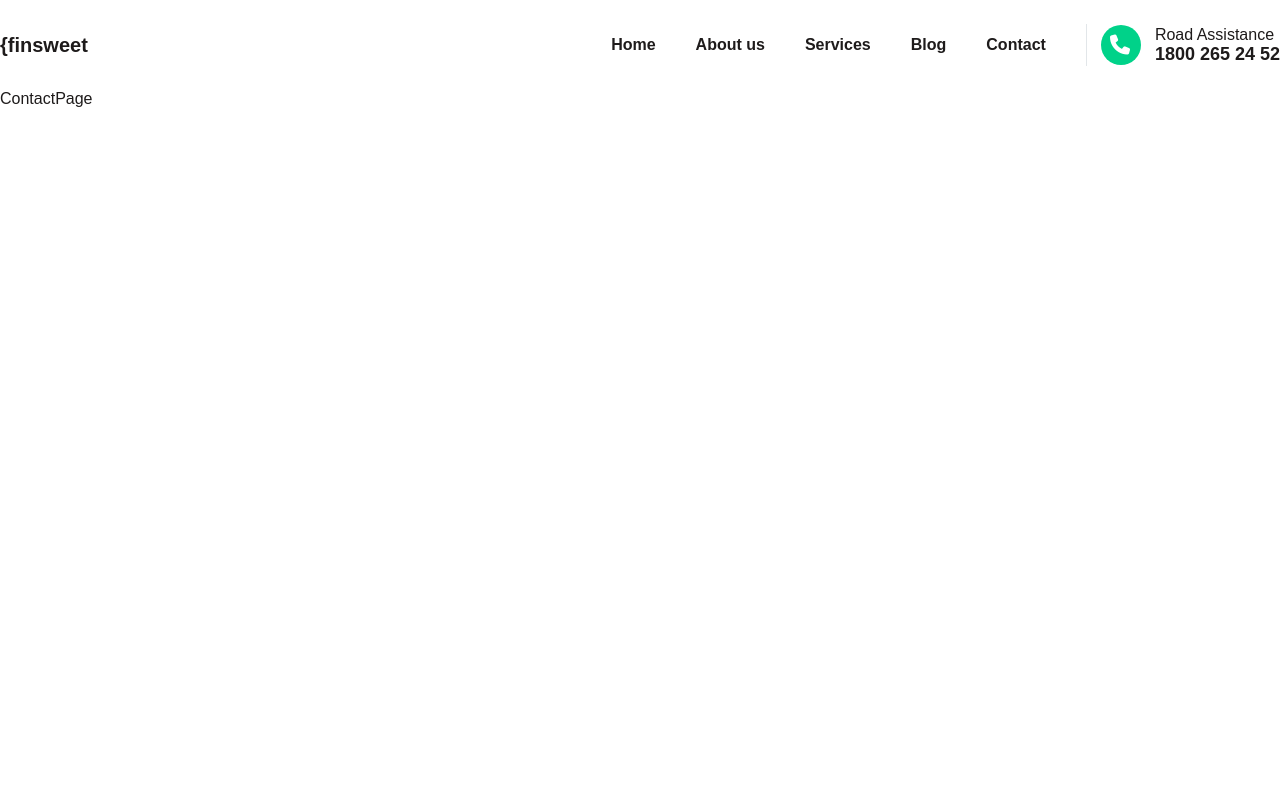
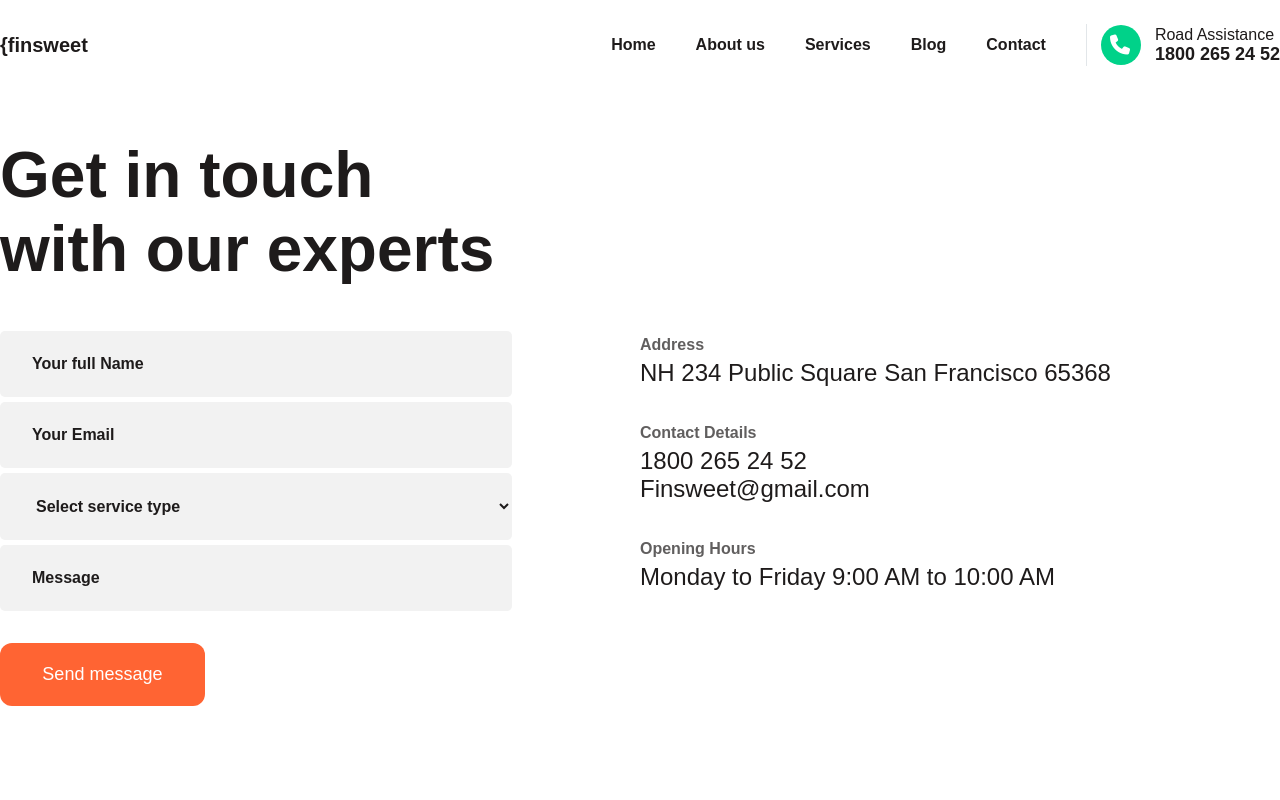
Before and after one commit to ernestas17/CA_Team_3, a React (Create React App) app: page /contact in a window 1280 px wide. Shown: the top 800 px of the page. Built offline with nearby package versions, Linux system fonts and the light colour scheme.

Commit message:
Contact page, images folder

```diff
--- a/src/pages/Contact/ContactPage.jsx
+++ b/src/pages/Contact/ContactPage.jsx
@@ -1,7 +1,58 @@
-import React from "react";
+import React from 'react';
+import Button from '../../components/Button/Button';
+import FooterNav from '../../components/Footer/FooterNav';
+import { StyledContactPage, StyledFooterImage } from './ContactPage.style';
 
 const ContactPage = () => {
-  return <div>ContactPage</div>;
+  return (
+    <>
+      <StyledContactPage>
+        <h1>Get in touch with our experts</h1>
+        <div className="form-address">
+          <form action="">
+            <label htmlFor="name"></label>
+            <input type="text" placeholder="Your full Name" />
+
+            <label htmlFor="email"></label>
+            <input type="email" placeholder="Your Email" />
+
+            <select name="service" id="service">
+              <option value="" disabled selected hidder>
+                Select service type
+              </option>
+              <option value="option1">Option 1</option>
+              <option value="option2">Option 2</option>
+              <option value="option3">Option 3</option>
+            </select>
+
+            <label htmlFor="text"></label>
+            <input type="text" placeholder="Message" />
+
+            <Button theme="primary" text={'Send message'} type="button" />
+          </form>
+
+          <div className="address">
+            <div className="addressTextBox">
+              <p className="body2">Address</p>
+              <p className="title2">NH 234 Public Square San Francisco 65368</p>
+            </div>
+            <div className="addressTextBox">
+              <p className="body2">Contact Details</p>
+              <p className="title2">1800 265 24 52 </p>
+              <p className="title2">Finsweet@gmail.com</p>
+            </div>
+            <div className="addressTextBox">
+              <p className="body2">Opening Hours</p>
+              <p className="title2">Monday to Friday 9:00 AM to 10:00 AM</p>
+            </div>
+          </div>
+        </div>
+        <img src={require('./images/map.png')} alt="" />
+      </StyledContactPage>
+      <StyledFooterImage src={require('./images/footerImage.png')} alt="" />
+      <FooterNav />
+    </>
+  );
 };
 
 export default ContactPage;
--- a/src/pages/Contact/ContactPage.style.jsx
+++ b/src/pages/Contact/ContactPage.style.jsx
@@ -0,0 +1,83 @@
+import styled from 'styled-components';
+
+export const StyledContactPage = styled.div`
+  max-width: 1280px;
+  margin: 0 auto;
+  padding: 3em 0;
+  position: relative;
+  padding-bottom: 22em;
+
+  > h1 {
+    font-size: var(--HeadingH1);
+    width: 40%;
+    margin-bottom: 0.7em;
+  }
+
+  > .form-address {
+    display: flex;
+    justify-content: space-between;
+    margin-bottom: 6em;
+
+    > form {
+      width: 40%;
+      display: flex;
+      flex-direction: column;
+
+      > input,
+      select {
+        padding: 1.5em 2em;
+        border: none;
+        border-radius: 5px;
+        background-color: #f2f2f2;
+        margin-bottom: 5px;
+        font-size: var(--paragraph2-text-size);
+        color: var(--black);
+        font-weight: 600;
+
+        ::placeholder {
+          color: var(--black);
+          font-weight: 600;
+        }
+
+        option[disabled] {
+          display: none;
+        }
+      }
+
+      > button {
+        margin-top: 1.5em;
+        width: 40%;
+      }
+    }
+
+    > .address {
+      width: 50%;
+      height: 100%;
+      display: flex;
+      flex-direction: column;
+      justify-content: center;
+      gap: 2em;
+
+      .body2 {
+        font-size: var(--paragraph2-text-size);
+        line-height: 28px;
+        font-weight: 600;
+        color: var(--black);
+        opacity: 0.7;
+      }
+      .title2 {
+        font-size: var(--title2);
+      }
+    }
+  }
+  > img {
+    position: absolute;
+    bottom: -100;
+  }
+`;
+
+export const StyledFooterImage = styled.img`
+  width: 100%;
+  height: 450px;
+  margin-bottom: -4px;
+`;
```
Also changed, not shown: src/pages/Contact/images/footerImage.png (added), src/pages/Contact/images/map.png (added).
